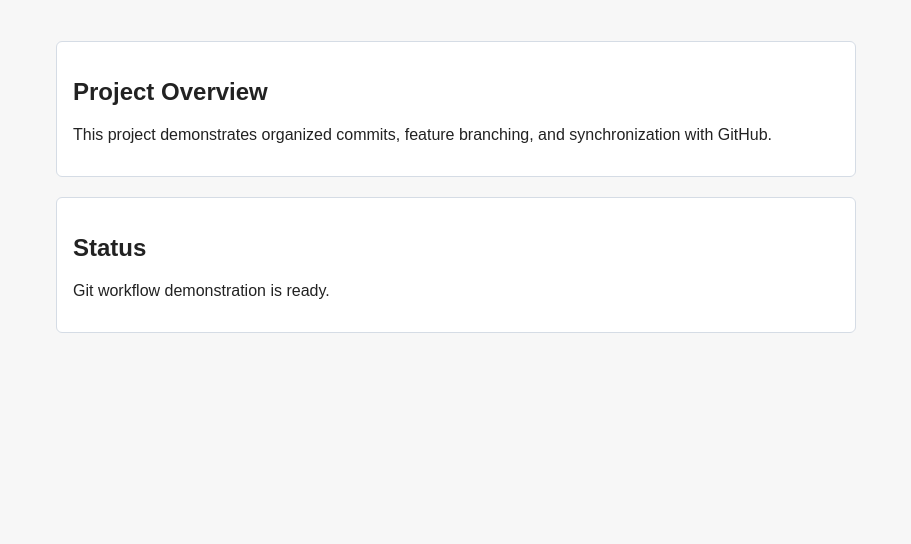
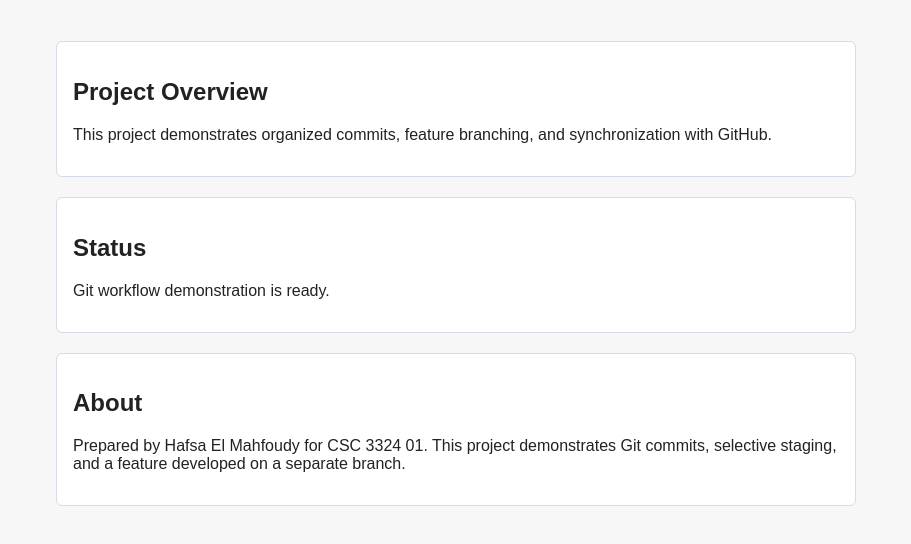
Before and after one commit to Hafsa-mhf/git-session1-Hafsa-mhf, a plain HTML site: page index.html in a window 1280 px wide. Shown: the part 166-710 px from the top of the page, without its empty margins (184-1095 px from the left). Drawn offline with Linux system fonts and the light colour scheme.

Commit message:
Add the About feature on its own branch

```diff
--- a/index.html
+++ b/index.html
@@ -20,6 +20,10 @@
       <h2>Status</h2>
       <p id="status-message">Project loaded.</p>
     </section>
+    <section id="about">
+      <h2>About</h2>
+      <p>Prepared by Hafsa El Mahfoudy for CSC 3324 01. This project demonstrates Git commits, selective staging, and a feature developed on a separate branch.</p>
+    </section>
   </main>
   <script src="app.js"></script>
 </body>
```
